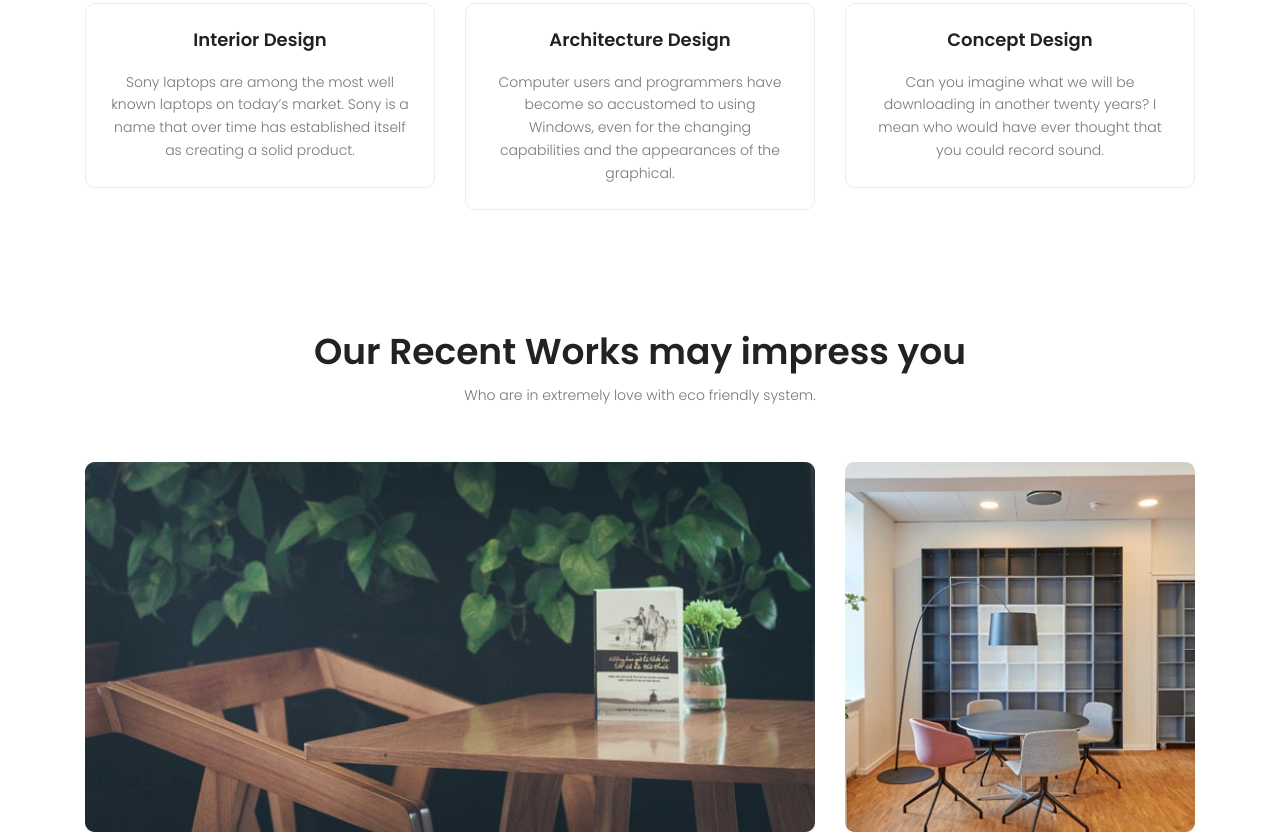
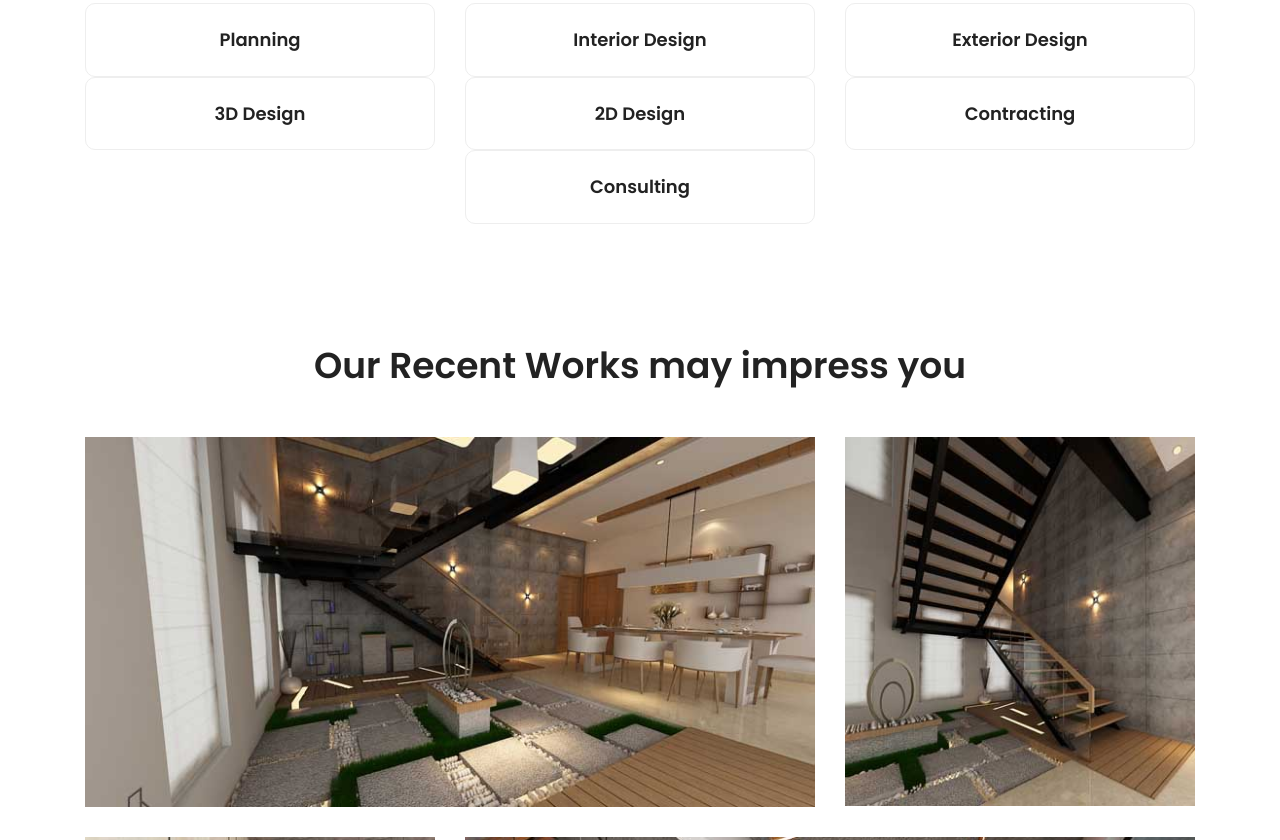
Before and after one commit to Muhammed-Salah/J.Arch-Builders, a plain HTML site: page index.html in a window 1280 px wide. Shown: the part 1059-1899 px from the top of the page. Drawn offline with nearby package versions, Linux system fonts and the light colour scheme; some packages are replaced by stand-ins of ours.

Commit message:
index page

```diff
--- a/index.html
+++ b/index.html
@@ -14,7 +14,7 @@
 		<!-- meta character set -->
 		<meta charset="UTF-8">
 		<!-- Site Title -->
-		<title>Interior</title>
+		<title>J.Arch Builder</title>
 
 		<link href="https://fonts.googleapis.com/css?family=Poppins:100,200,400,300,500,600,700" rel="stylesheet">
 			<!--
@@ -89,14 +89,13 @@
 				<div class="container">
 					<div class="row fullscreen d-flex justify-content-center align-items-center">
 						<div class="banner-content col-lg-9 col-md-12 justify-content-center ">
-							<h1>
-								Precise concept design <br>
-								for stylish living
+							<h1 style="opacity: 70%;">
+								MAKE IT SIMPLE, BUT SIGNIFICANT
 							</h1>
-							<p class="text-white mx-auto">
+							<!-- <p class="text-white mx-auto">
 								If you are looking at blank cassettes on the web, you may be very confused at the difference in price. You may see some for as low as $.17 each. You may be saying to yourself.
 							</p>
-							<a href="#" class="primary-btn header-btn text-uppercase mt-10">Get Started</a>
+							<a href="#" class="primary-btn header-btn text-uppercase mt-10">Get Started</a> -->
 						</div>
 					</div>
 				</div>
@@ -117,26 +116,62 @@
 					<div class="row">
 						<div class="col-lg-4">
 							<div class="single-service">
-								<a href="#"><h4>Interior Design</h4></a>
-								<p>
+								<h4>Planning</h4>
+								<!-- <p>
 									Sony laptops are among the most well known laptops on today’s market. Sony is a name that over time has established itself as creating a solid product.
-								</p>
+								</p> -->
 							</div>
 						</div>
 						<div class="col-lg-4">
 							<div class="single-service">
-								<a href="#"><h4>Architecture Design</h4></a>
-								<p>
+								<a href="#"><h4>Interior Design</h4></a>
+								<!-- <p>
 									Computer users and programmers have become so accustomed to using Windows, even for the changing capabilities and the appearances of the graphical.
-								</p>
+								</p> -->
 							</div>
 						</div>
 						<div class="col-lg-4">
 							<div class="single-service">
-								<a href="#"><h4>Concept Design</h4></a>
-								<p>
+								<a href="#"><h4>Exterior Design</h4></a>
+								<!-- <p>
 									Can you imagine what we will be downloading in another twenty years? I mean who would have ever thought that you could record sound.
-								</p>
+								</p> -->
+							</div>
+						</div>
+					</div>
+					<div class="row">
+						<div class="col-lg-4">
+							<div class="single-service">
+								<h4>3D Design</h4>
+								<!-- <p>
+									Sony laptops are among the most well known laptops on today’s market. Sony is a name that over time has established itself as creating a solid product.
+								</p> -->
+							</div>
+						</div>
+						<div class="col-lg-4">
+							<div class="single-service">
+								<a href="#"><h4>2D Design</h4></a>
+								<!-- <p>
+									Computer users and programmers have become so accustomed to using Windows, even for the changing capabilities and the appearances of the graphical.
+								</p> -->
+							</div>
+						</div>
+						<div class="col-lg-4">
+							<div class="single-service">
+								<a href="#"><h4>Contracting</h4></a>
+								<!-- <p>
+									Can you imagine what we will be downloading in another twenty years? I mean who would have ever thought that you could record sound.
+								</p> -->
+							</div>
+						</div>
+					</div>
+					<div class="row">
+						<div class="offset-lg-4 col-lg-4">
+							<div class="single-service">
+								<h4>Consulting</h4>
+								<!-- <p>
+									Sony laptops are among the most well known laptops on today’s market. Sony is a name that over time has established itself as creating a solid product.
+								</p> -->
 							</div>
 						</div>
 					</div>
@@ -150,9 +185,9 @@
 					<div class="row d-flex justify-content-center">
 						<div class="col-md-12 pb-40 header-text text-center">
 							<h1 class="pb-10">Our Recent Works may impress you</h1>
-							<p>
+							<!-- <p>
 								Who are in extremely love with eco friendly system.
-							</p>
+							</p> -->
 						</div>
 					</div>
 					<div class="row">
@@ -161,7 +196,7 @@
 								<div class="content">
 								    <a href="#" target="_blank">
 								      <div class="content-overlay"></div>
-								  		 <img class="content-image img-fluid d-block mx-auto" src="img/g1.jpg" alt="">
+								  		 <img class="content-image img-fluid d-block mx-auto" src="img/a1.jpg" alt="">
 								      <div class="content-details fadeIn-bottom">
 								        <h3 class="content-title mx-auto">Lavendar ambient interior</h3>
 								        <a href="project-details.html" class="primary-btn text-uppercase mt-20">More Details</a>
@@ -175,7 +210,7 @@
 								<div class="content">
 								    <a href="#" target="_blank">
 								      <div class="content-overlay"></div>
-								  		 <img class="content-image img-fluid d-block mx-auto" src="img/g2.jpg" alt="">
+								  		 <img class="content-image img-fluid d-block mx-auto" src="img/a2.jpg" alt="">
 								      <div class="content-details fadeIn-bottom">
 								        <h3 class="content-title mx-auto">Ambient interior</h3>
 								        <a href="project-details.html" class="primary-btn text-uppercase mt-20">More Details</a>
@@ -189,7 +224,7 @@
 								<div class="content">
 								    <a href="#" target="_blank">
 								      <div class="content-overlay"></div>
-								  		 <img class="content-image img-fluid d-block mx-auto" src="img/g3.jpg" alt="">
+								  		 <img class="content-image img-fluid d-block mx-auto" src="img/a3.jpg" alt="">
 								      <div class="content-details fadeIn-bottom">
 								        <h3 class="content-title mx-auto">Ambient interior</h3>
 								        <a href="project-details.html" class="primary-btn text-uppercase mt-20">More Details</a>
@@ -203,7 +238,7 @@
 								<div class="content">
 								    <a href="#" target="_blank">
 								      <div class="content-overlay"></div>
-								  		 <img class="content-image img-fluid d-block mx-auto" src="img/g4.jpg" alt="">
+								  		 <img class="content-image img-fluid d-block mx-auto" src="img/a4.jpg" alt="">
 								      <div class="content-details fadeIn-bottom">
 								        <h3 class="content-title mx-auto">Lavendar ambient interior</h3>
 								        <a href="project-details.html" class="primary-btn text-uppercase mt-20">More Details</a>
--- a/scss/theme/_home.scss
+++ b/scss/theme/_home.scss
@@ -82,7 +82,7 @@
 //--------- Start Banner Area -------------//
 
 .banner-area {
-	background:url(../img/banner-bg.jpg) center;
+	background:url(../img/banner.jpg) center;
 	background-size:cover;
 	.fullscreen {
 		@include media-breakpoint-down (sm) {
```
Also changed, not shown: css/main.css, img/a1.jpg (added), img/a2.jpg (added), img/a3.jpg (added), img/a4.jpg (added), img/banner.jpg (added), img/trash/banner-bg.jpg (renamed from img/banner-bg.jpg), img/trash/g1.jpg (renamed from img/g1.jpg), img/trash/g2.jpg (renamed from img/g2.jpg), img/trash/g3.jpg (renamed from img/g3.jpg), img/trash/g4.jpg (renamed from img/g4.jpg).
